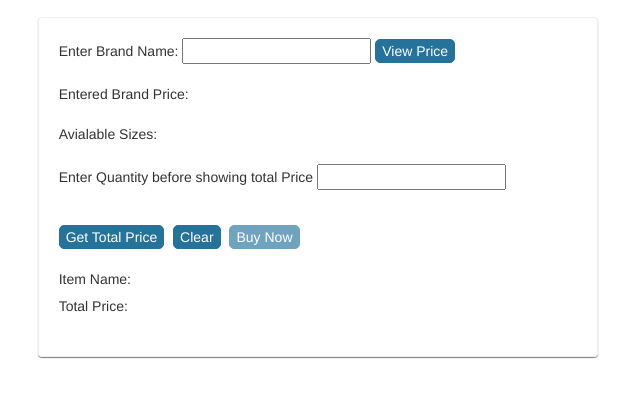
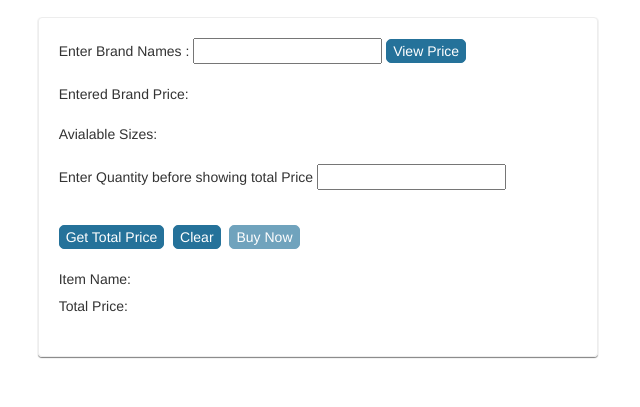
Before and after one commit to Sanjayaprasad/JSShoppingCart, a plain HTML site: page views/index.html at #!/home in a window 1280 px wide. Shown: the part 194-601 px from the top of the page, 489-1129 px from the left. Drawn offline with nearby package versions, Linux system fonts and the light colour scheme; some packages are replaced by stand-ins of ours; no server answers.

Commit message:
making changes in home.html and checking in

```diff
--- a/views/home.html
+++ b/views/home.html
@@ -16,7 +16,7 @@
 
     <div class="col-md-8 form">
 
-        Enter Brand Name:
+        Enter Brand Names :
         <input type="text" name="item_name" ng-model="item_ItemName" ng-change="clearPrice()" autocomplete="off" />
         <button type="submit" id="viewPrice" ng-click="singleItemPrice()">View Price</button>
 
```
